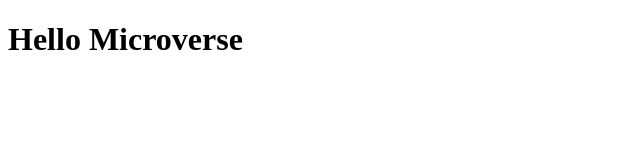
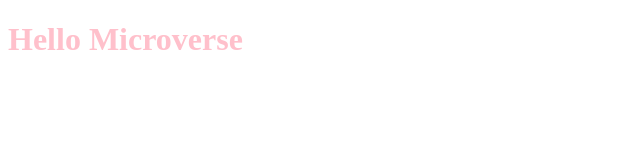
Before and after one commit to azizunnabi/Hello-microverse, a plain HTML site: page index.html in a window 1280 px wide. Shown: the whole page, without its empty margins (0-640 px from the left). Drawn offline with Linux system fonts and the light colour scheme.

Commit message:
Update index.html

```diff
--- a/index.html
+++ b/index.html
@@ -4,7 +4,7 @@
 	<meta charset="utf-8">
 	<meta name="viewport" content="width=device-width, initial-scale=1">
 	<title>Hello Microverse</title>
-	<link rel="stylesheet" type="text/css" href=style.css"">
+	<link rel="stylesheet" type="text/css" href="style.css">
 </head>
 <body>
 	<h1>Hello Microverse</h1>
```
